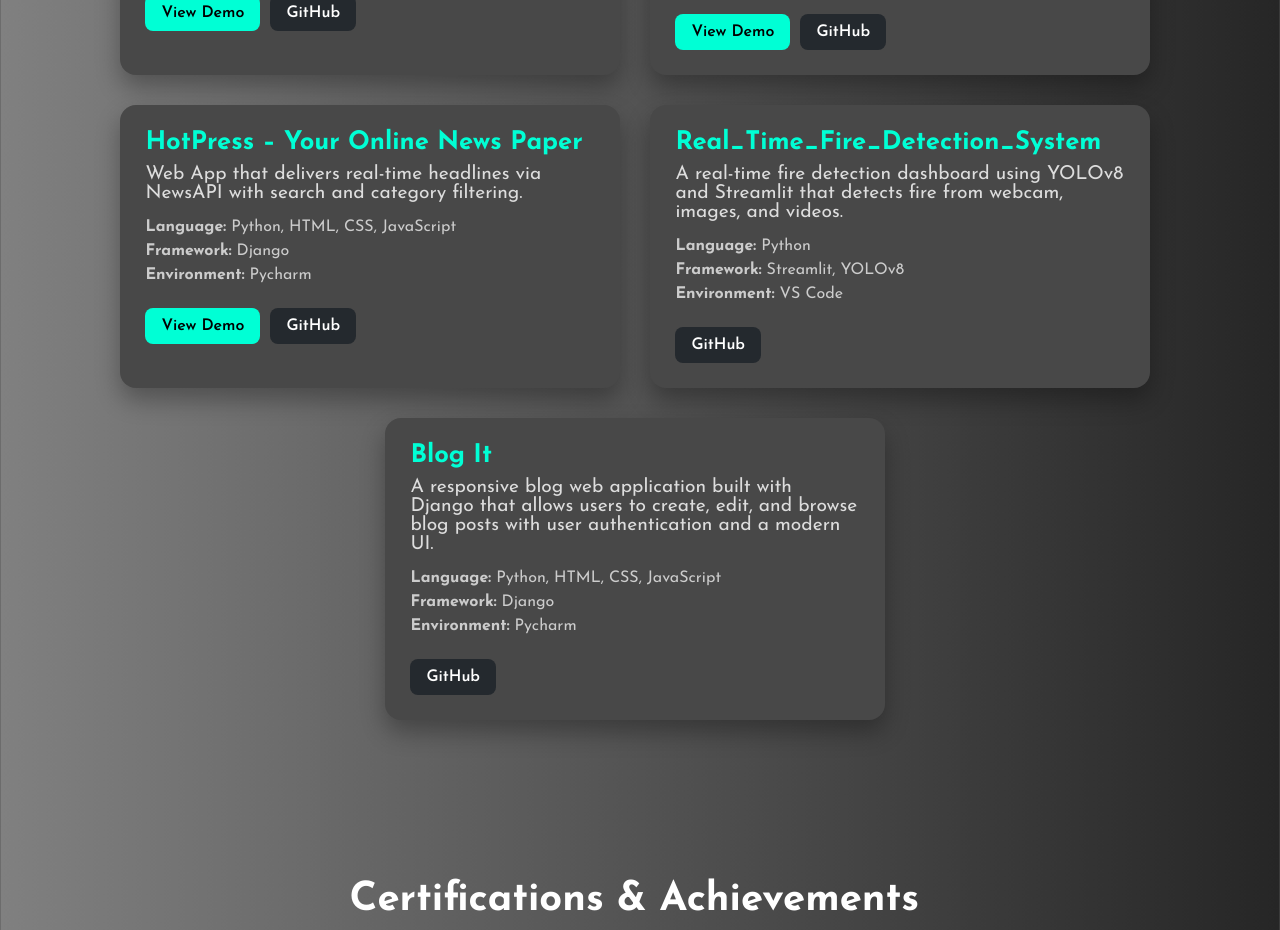
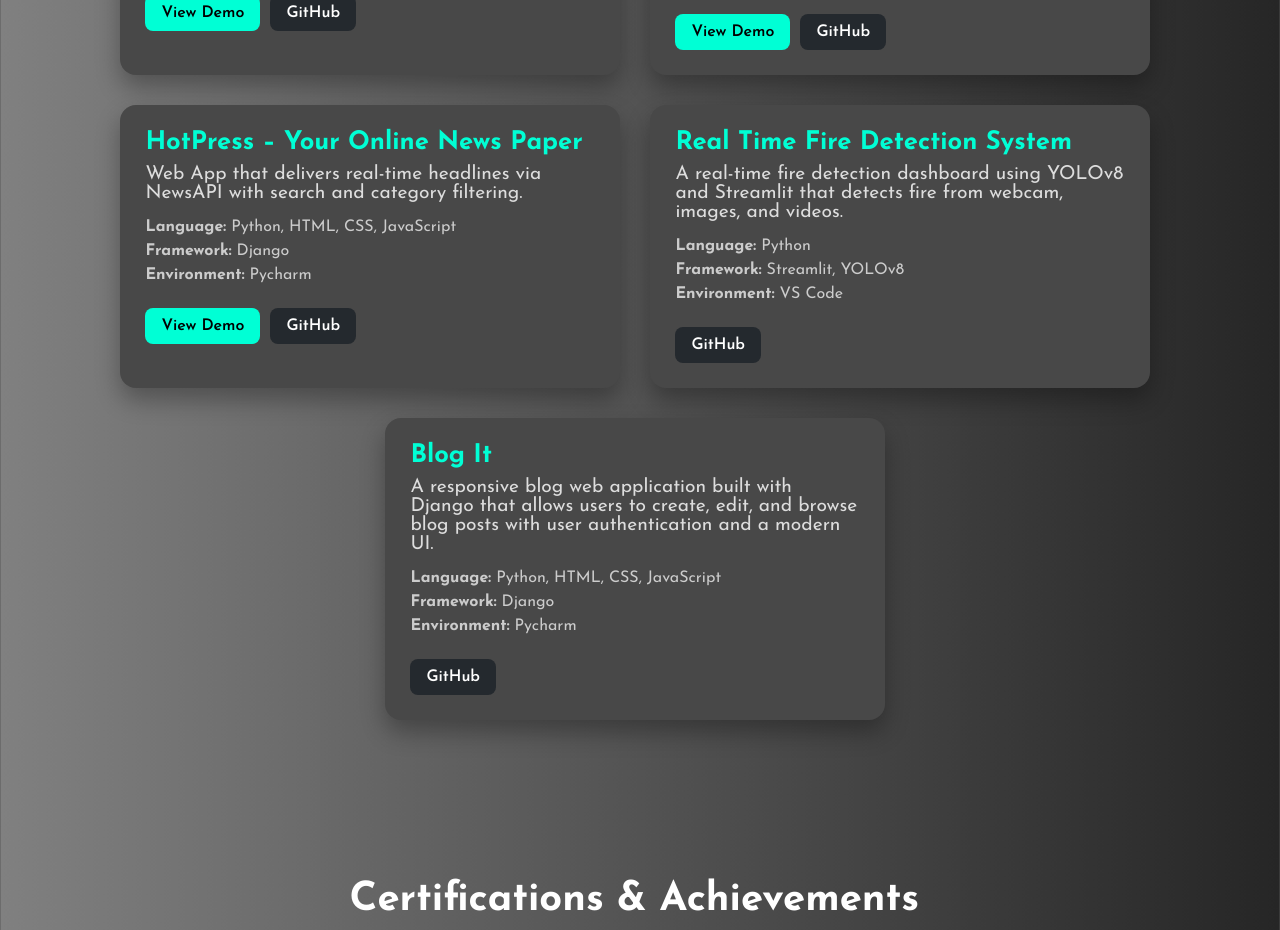
Before and after one commit to Rohan-2200080037/Portfolio, a plain HTML site: page index.html in a window 1280 px wide. Shown: the part 7180-8110 px from the top of the page. Drawn offline with nearby package versions, Linux system fonts and the light colour scheme.

Commit message:
Update index.html

```diff
--- a/index.html
+++ b/index.html
@@ -493,7 +493,7 @@
       <div class="project-card">
         <div class="project-content">
           <div class="project-text">
-            <h3 class="project-heading">Real_Time_Fire_Detection_System</h3>
+            <h3 class="project-heading">Real Time Fire Detection System</h3>
             <p class="project-summary"> A real-time fire detection dashboard using YOLOv8 and Streamlit that detects fire from webcam, images, and videos.</p>
             <ul class="project-info">
                 <li><strong>Language:</strong> Python</li>
```
